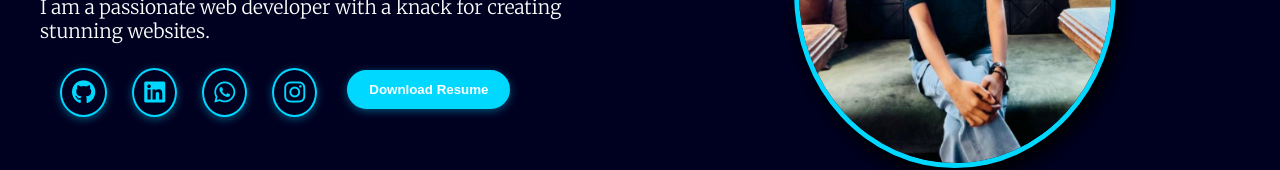
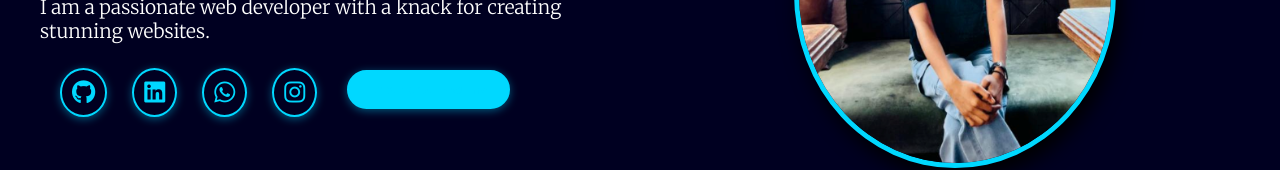
Before and after one commit to preeti9311/Portfolio-website, a plain HTML site: page index.html in a window 1280 px wide. Shown: the part 382-552 px from the top of the page. Drawn offline with Linux system fonts and the light colour scheme; a web font is replaced by a local one.

Commit message:
button color changed

```diff
--- a/style.css
+++ b/style.css
@@ -242,7 +242,7 @@ nav {
 
 .btn-resume {
   background-color: #00d8ff;
-  color: white;
+  color: #00d8ff;
   padding: 10px 20px;
   border: 2px solid #00d8ff;
   font-weight: bold;
```
